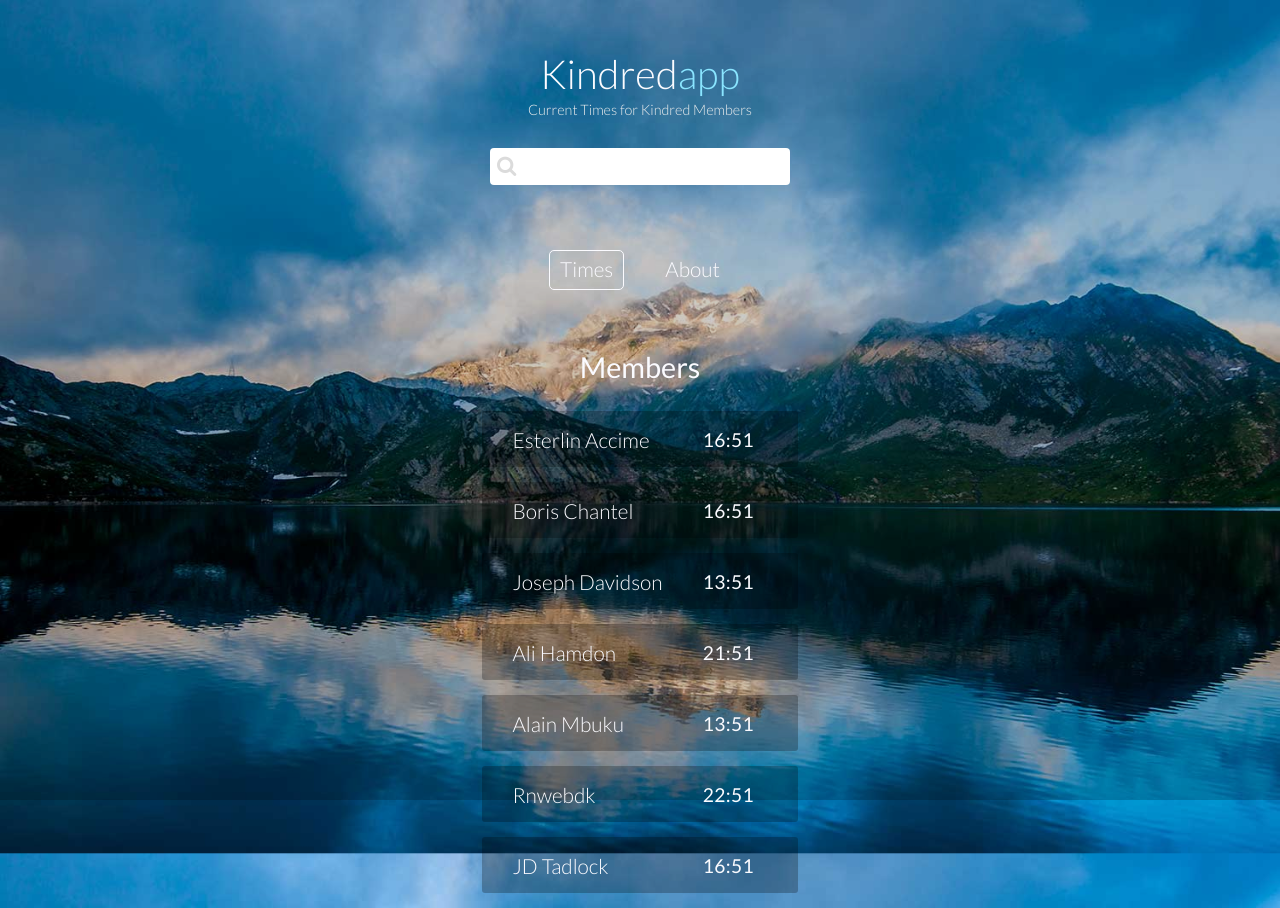
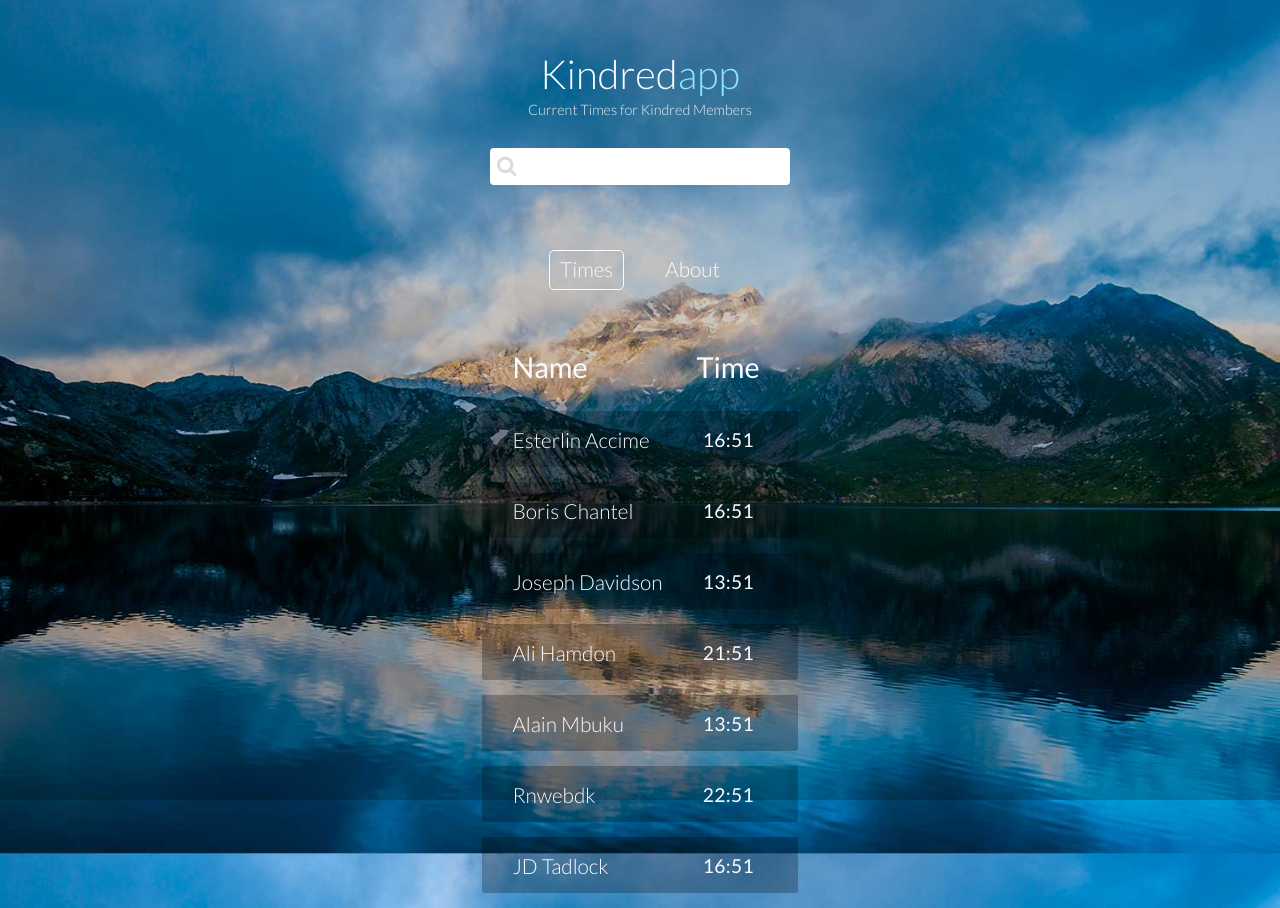
Before and after one commit to jdtdesigns/kindredapp, a website: page index.html in a window 1280 px wide. Drawn offline with Linux system fonts and the light colour scheme.

Commit message:
changed members header to name and time

```diff
--- a/index.html
+++ b/index.html
@@ -27,7 +27,10 @@
 
 			<div class="Times row center">
 				<div class="Times__members column">
-					<h2>Members</h2>
+					<div class="Times__headers row split">
+						<h2>Name</h2>
+						<h2>Time</h2>
+					</div>
 				</div>
 			</div>
 		</div>
--- a/scss/style.scss
+++ b/scss/style.scss
@@ -162,6 +162,14 @@ nav {
 		// min-width: auto;
 		// max-width: 400px;
 	}
+	&__headers > * {
+		&:first-child {
+			padding-left: 30px;
+		}
+		&:last-child {
+			padding-right: 38px;
+		}
+	}
 	&__member {
 		margin-bottom: 15px;
 		background: rgba(0, 0, 0, .25);
```
Also changed, not shown: css/style.css.
